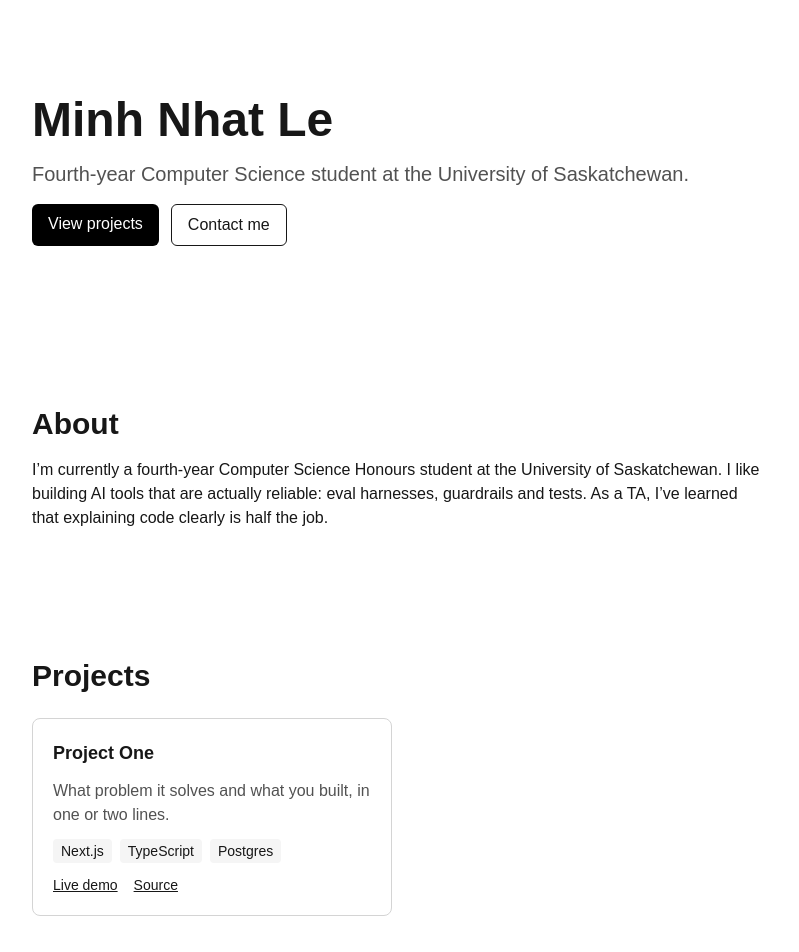
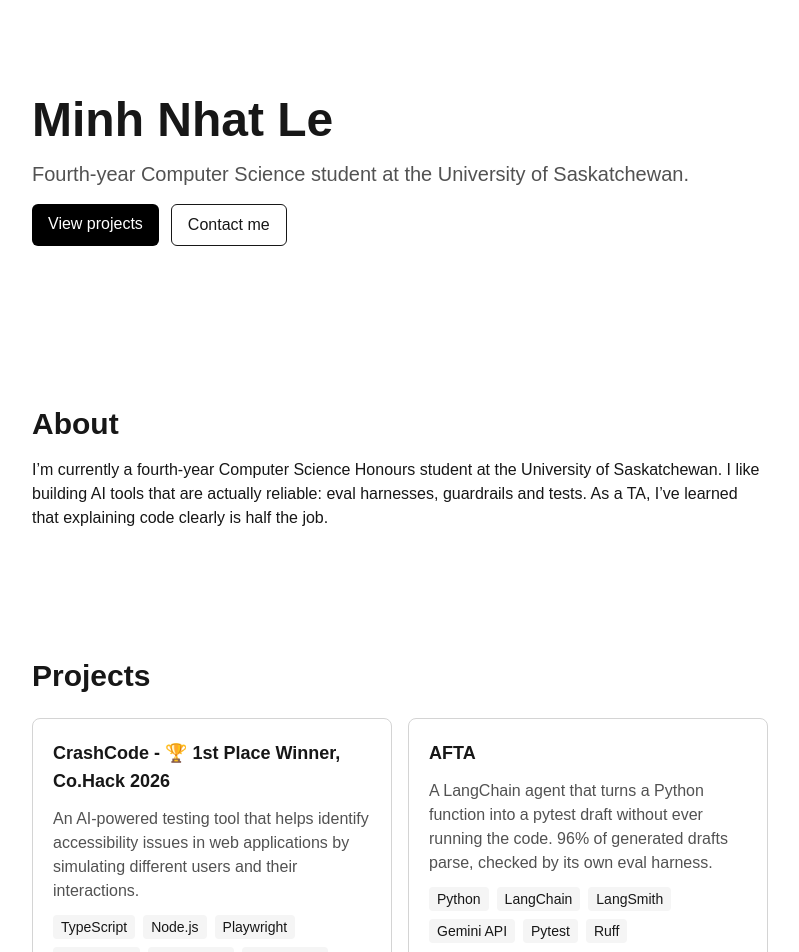
Before and after one commit to nhatle16/portfolio, a Next.js app: page / in a window 1280 px wide. Shown: the top 952 px of the page, without its empty margins (240-1039 px from the left). Built offline with nearby package versions, Linux system fonts and the light colour scheme.

Commit message:
fix: shorten project description and rename

```diff
--- a/src/components/Projects.tsx
+++ b/src/components/Projects.tsx
@@ -3,13 +3,19 @@ import { ProjectCard, type Project } from "./ProjectCard";
 
 const projects: Project[] = [
   {
-    name: "Project One",
-    description: "What problem it solves and what you built, in one or two lines.",
-    tech: ["Next.js", "TypeScript", "Postgres"],
-    live: "https://example.com",
+    name: "CrashCode - 🏆 1st Place Winner, Co.Hack 2026",
+    description: "An AI-powered testing tool that helps identify accessibility issues in web applications by simulating different users and their interactions.",
+    tech: ["TypeScript", "Node.js", "Playwright", "WebSocket", "Claude API", "Gemini API", "React", "Docker", "Google Cloud Run"],
+    live: "https://crashcode.ca",
     source: "https://github.com/you/project-one",
   },
-  // add more here
+  {
+    name: "AFTA",
+    description: "A LangChain agent that turns a Python function into a pytest draft without ever running the code. 96% of generated drafts parse, checked by its own eval harness.",
+    tech: ["Python", "LangChain", "LangSmith", "Gemini API", "Pytest", "Ruff"],
+    live: "",
+    source: "https://github.com/nhatle16/autonomous-testing-agent",
+  },
 ];
 
 export function Projects() {
```
